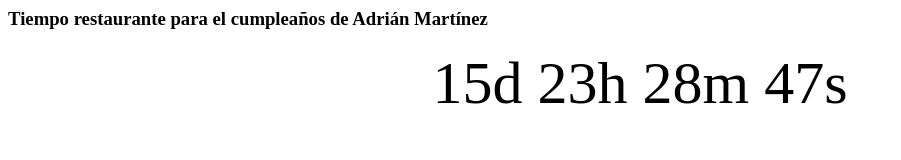
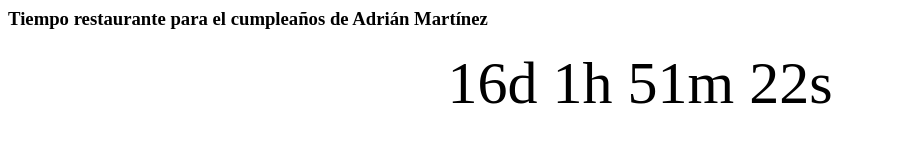
Before and after one commit to acusensan/acusensan.github.io, a plain HTML site: page index.html in a window 1280 px wide. Shown: the whole page, without its empty margins (0-901 px from the left). Drawn offline with Linux system fonts and the light colour scheme.

Commit message:
Update index.html

```diff
--- a/index.html
+++ b/index.html
@@ -16,7 +16,7 @@ p {
 
 <script>
 // Set the date we're counting down to
-var countDownDate = new Date("Aug 7, 2021 15:37:25").getTime();
+var countDownDate = new Date("Aug 7, 2021 18:00:00").getTime();
 
 // Update the count down every 1 second
 var x = setInterval(function() {
```
